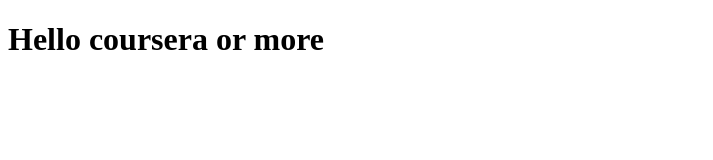
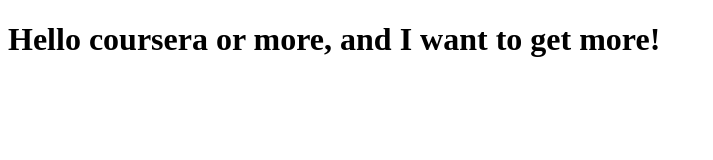
Before and after one commit to HenryWan19/coursers-front, a plain HTML site: page site/index.html in a window 1280 px wide. Shown: the whole page, without its empty margins (0-713 px from the left). Drawn offline with Linux system fonts and the light colour scheme.

Commit message:
modified again!

```diff
--- a/site/index.html
+++ b/site/index.html
@@ -4,6 +4,6 @@
 	<title>Hello Coursera!</title>
 </head>
 <body>
-<h1>Hello coursera or more</h1>
+<h1>Hello coursera or more, and I want to get more!</h1>
 </body>
 </html>
```
